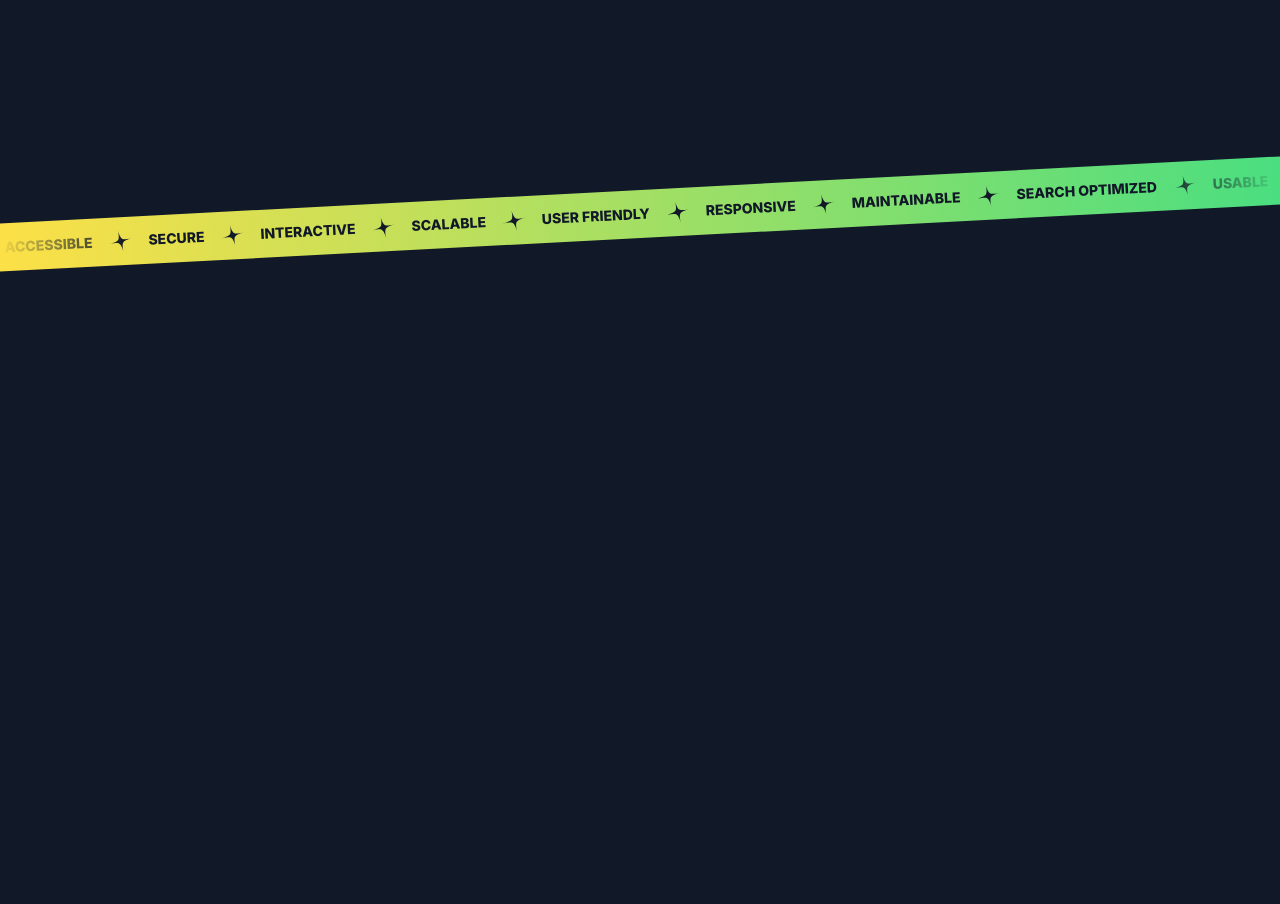
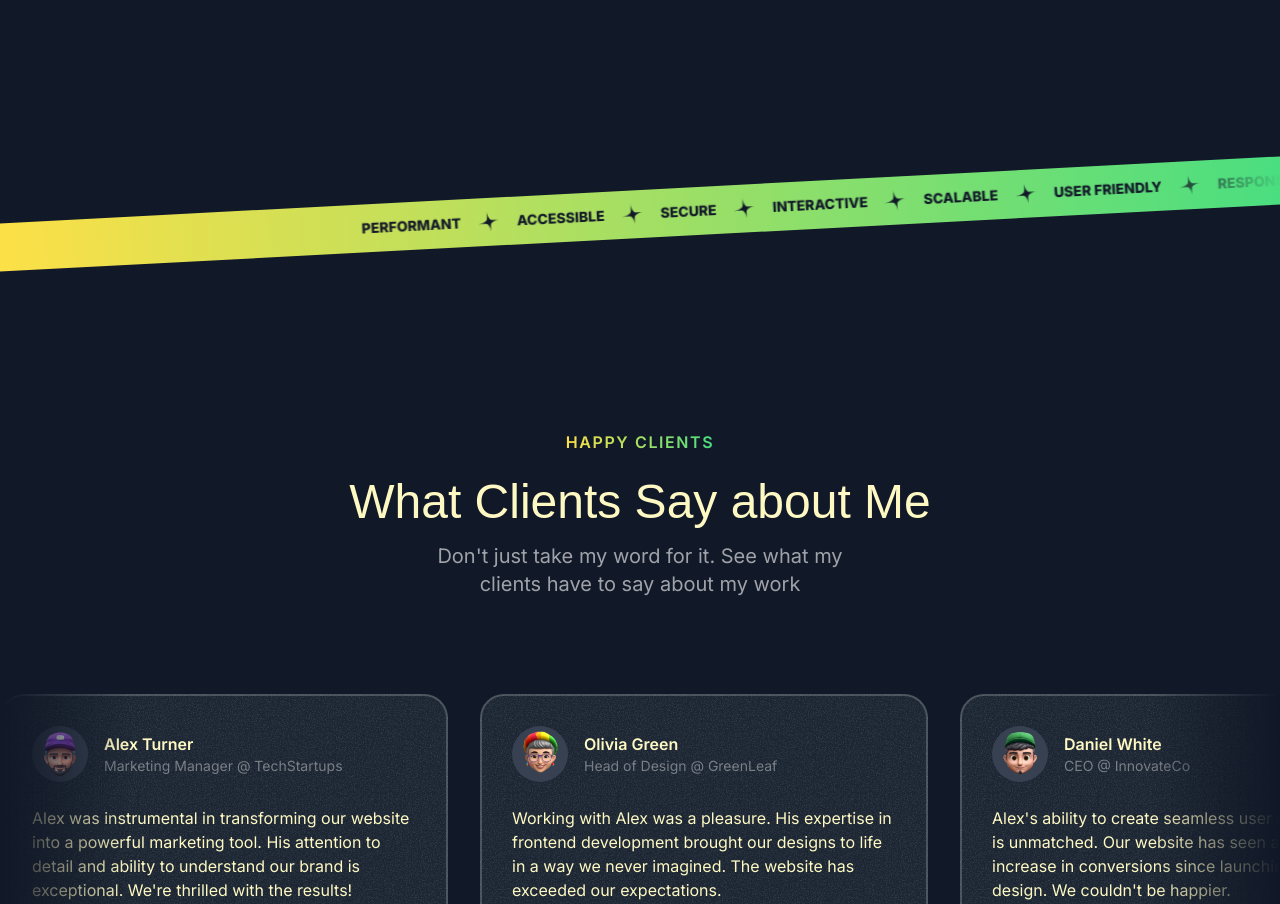
Before and after one commit to abhishekdam/abhishekdam.github.io, a Next.js app in the folder starter-template/: page / in a window 1280 px wide. Shown: the part 2834-3738 px from the top of the page. Before the commit the page ends 3168 px from the top, so only its background shows below. Built offline with nearby package versions, Linux system fonts and the light colour scheme; a web font is replaced by a local one.

Commit message:
trestimonial done

```diff
--- a/starter-template/src/app/page.tsx
+++ b/starter-template/src/app/page.tsx
@@ -2,6 +2,7 @@
 import { HeroSection } from "@/sections/Hero";
 import { ProjectsSection } from "@/sections/Projects";
 import { TapeSection } from "@/sections/Tape";
+import { TestimonialsSection } from "@/sections/Testimonials";
 
 export default function Home() {
   return (
@@ -10,6 +11,7 @@
       <HeroSection />
       <ProjectsSection />
       <TapeSection />
+      <TestimonialsSection />
     </div>
   );
 }
--- /dev/null
+++ b/starter-template/src/components/Card.tsx
@@ -0,0 +1,27 @@
+import { PropsWithChildren } from "react";
+import grainImage from "@/assets/images/grain.jpg";
+import { twMerge } from "tailwind-merge";
+
+const Card = ({
+  className,
+  children,
+}: PropsWithChildren<{ className?: string }>) => {
+  return (
+    <div
+      className={twMerge(
+        "bg-gray-800 rounded-3xl relative z-0 overflow-hidden after:-z-10 after:content-[''] after:absolute after:inset-0 after:outline after:-outline-offset-2 after:rounded-3xl after:outline-white/20 after:pointer-events-none p-6 ",
+        className
+      )}
+    >
+      <div
+        className="absolute inset-0 -z-10 opacity-10"
+        style={{
+          backgroundImage: `url(${grainImage.src})`,
+        }}
+      ></div>
+      {children}
+    </div>
+  );
+};
+
+export default Card;
--- /dev/null
+++ b/starter-template/src/components/SectionHeader.tsx
@@ -0,0 +1,27 @@
+const SectionHeader = ({
+  title,
+  eyebrow,
+  description,
+}: {
+  title: string;
+  eyebrow: string;
+  description: string;
+}) => {
+  return (
+    <>
+      <div className="flex justify-center">
+        <p className="uppercase font-semibold tracking-widest bg-gradient-to-r from-yellow-300 to-green-400 text-center bg-clip-text text-transparent">
+          {eyebrow}
+        </p>
+      </div>
+      <h2 className="font-serif text-3xl md:text-5xl text-center mt-6">
+        {title}
+      </h2>
+      <p className="text-center md:text-lg lg:text-xl text-white/60 mt-4 max-w-md mx-auto">
+        {description}
+      </p>
+    </>
+  );
+};
+
+export default SectionHeader;
--- a/starter-template/src/sections/Projects.tsx
+++ b/starter-template/src/sections/Projects.tsx
@@ -5,6 +5,7 @@
 import CheckCircleIcon from "@/assets/icons/check-circle.svg";
 import ArrowUprightIcon from "@/assets/icons/arrow-up-right.svg";
 import grainImage from "@/assets/images/grain.jpg";
+import Card from "@/components/Card";
 
 const portfolioProjects = [
   {
@@ -62,16 +63,10 @@
         </p>
         <div className="flex flex-col mt-10 md:mt-20  gap-20">
           {portfolioProjects.map((project) => (
-            <div
+            <Card
               key={project.title}
-              className="bg-gray-800 rounded-3xl relative z-0 overflow-hidden after:-z-10 after:content-[''] after:absolute after:inset-0 after:outline after:-outline-offset-2 after:rounded-3xl after:outline-white/20 px-8 pt-8 md:pt-12 md:px-10 lg:pt-16 lg:px-20 after:pointer-events-none"
+              className=" px-8 pt-8 pb-0 md:pt-12 md:px-10 lg:pt-16 lg:px-20 "
             >
-              <div
-                className="absolute inset-0 -z-10 opacity-10"
-                style={{
-                  backgroundImage: `url(${grainImage.src})`,
-                }}
-              ></div>
               <div className="lg:grid lg:grid-cols-2 lg:gap-16">
                 <div className="lg:pb-16">
                   <div className="inline-flex bg-gradient-to-r from-yellow-300 to-green-400 gap-2 text-transparent bg-clip-text font-bold uppercase tracking-widest text-sm">
@@ -110,7 +105,7 @@
                   />
                 </div>
               </div>
-            </div>
+            </Card>
           ))}
         </div>
       </div>
--- a/starter-template/src/sections/Tape.tsx
+++ b/starter-template/src/sections/Tape.tsx
@@ -18,8 +18,8 @@
   return (
     <div className="py-16 lg:py-24 overflow-x-clip">
       <div className="bg-gradient-to-r from-yellow-300 to-green-400  -rotate-3 -mx-1">
-        <div className="flex justify-center [mask-image:linear-gradient(to_right,transparent,black_10%,black_90%,transparent)]">
-          <div className="flex flex-none gap-4 py-3">
+        <div className="flex justify-center [mask-image:linear-gradient(to_right,transparent,black_10%,black_90%,transparent)]  overflow-hidden h-12">
+          <div className="flex flex-none gap-4 py-3  whitespace-nowrap animate-pingpong">
             {words.map((word) => (
               <div key={word} className="inline-flex gap-4 items-center">
                 <span className="text-gray-900 uppercase font-extrabold text-sm">
--- a/starter-template/src/sections/Testimonials.tsx
+++ b/starter-template/src/sections/Testimonials.tsx
@@ -3,6 +3,10 @@
 import memojiAvatar3 from "@/assets/images/memoji-avatar-3.png";
 import memojiAvatar4 from "@/assets/images/memoji-avatar-4.png";
 import memojiAvatar5 from "@/assets/images/memoji-avatar-5.png";
+import SectionHeader from "@/components/SectionHeader";
+import Image from "next/image";
+import grainImage from "@/assets/images/grain.jpg";
+import Card from "@/components/Card";
 
 const testimonials = [
   {
@@ -38,5 +42,45 @@
 ];
 
 export const TestimonialsSection = () => {
-  return <div>Testimonials Section</div>;
+  return (
+    <div className="py-16 lg:py-24">
+      <div className="container">
+        <SectionHeader
+          eyebrow="Happy Clients"
+          title="What Clients Say about Me"
+          description="Don't just take my word for it. See what my clients have to say about my
+        work"
+        />
+      </div>
+      <div className="mt-16 lg:mt-24 flex overflow-x-clip [mask-image:linear-gradient(to_right,transparent,black_10%,black_90%,transparent)]">
+        <div className="flex gap-8 flex-none">
+          {testimonials.map((testimonial) => (
+            <Card
+              key={testimonial.name}
+              className="max-w-xs md:max-w-md md:p-8 "
+            >
+              <div className="flex gap-4 items-center">
+                <div className="size-14 bg-gray-700 inline-flex items-center rounded-full flex-shrink-0">
+                  <Image
+                    src={testimonial.avatar}
+                    alt={testimonial.name}
+                    className="max-h-full"
+                  />
+                </div>
+                <div>
+                  <div className="font-semibold">{testimonial.name}</div>
+                  <div className="text-sm text-white/40">
+                    {testimonial.position}
+                  </div>
+                </div>
+              </div>
+              <p className="mt-4 md:mt-6 text-sm md:text-base">
+                {testimonial.text}
+              </p>
+            </Card>
+          ))}
+        </div>
+      </div>
+    </div>
+  );
 };
--- a/starter-template/tailwind.config.ts
+++ b/starter-template/tailwind.config.ts
@@ -24,7 +24,17 @@
       fontFamily: {
         sans: 'var(--font-sans)',
         serif: 'var(--font-serif)'
-      }
+      },
+      keyframes: {
+        pingpong: {
+          '40%': { transform: 'translateX(100%)' },
+          '50%': { transform: 'translateX(-100%)' },
+          '100%': { transform: 'translateX(100%)' },
+        },
+      },
+      animation: {
+      pingpong: 'pingpong 40s ease-in-out infinite',
+      },
     },
   },
   plugins: [],
```
Also changed, not shown: 1 other file (tests, documents, lock files or other folders).
